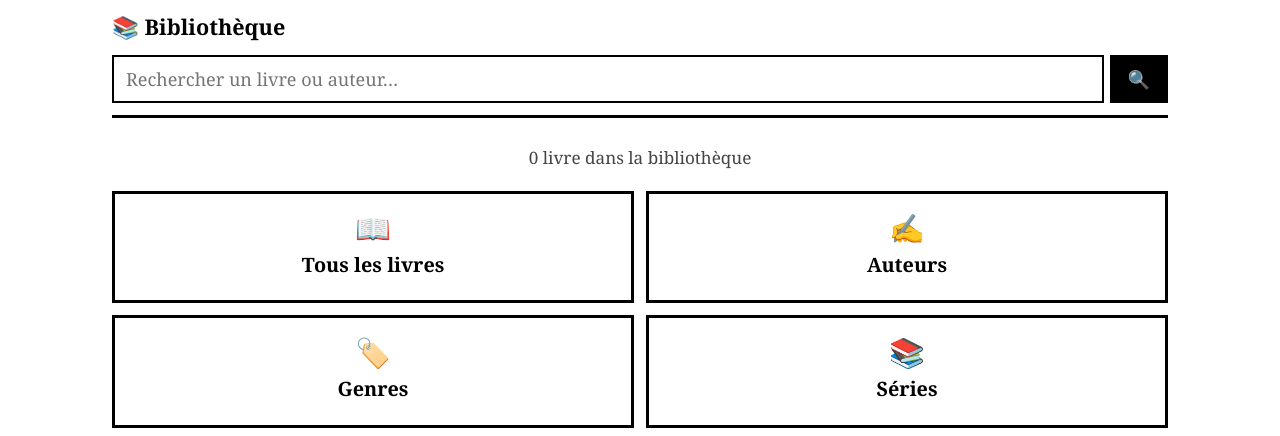
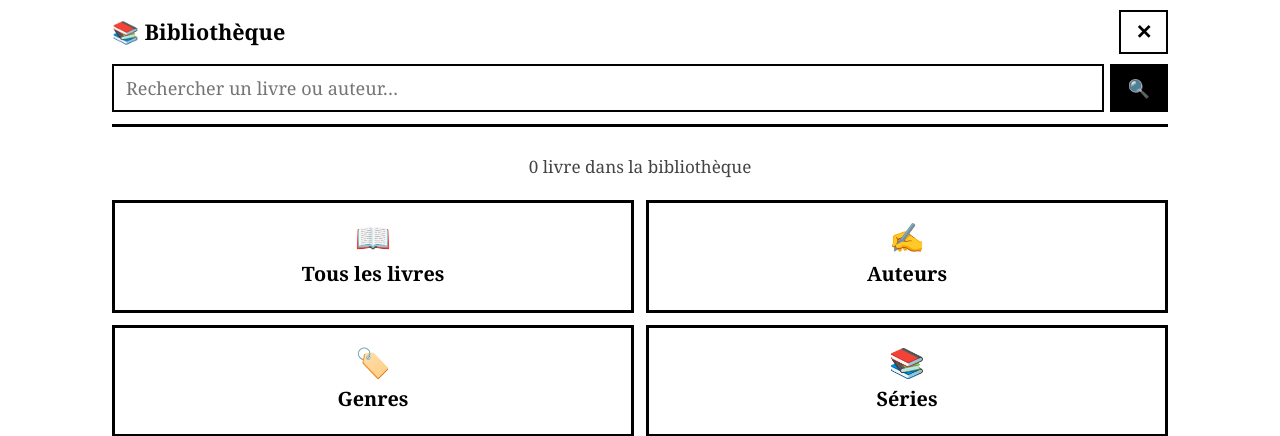
Before and after one commit to fmajurel/kobo-calibre-browser, a FastAPI app: page / in a window 1280 px wide. Shown: the top 436 px of the page. Run offline with FastAPI, Linux system fonts and the light colour scheme; the visitor is signed in with stand-in values (Sample User, id 1); data that the repository does not hold is empty.

Commit message:
feat: add close button to return to Kobo home screen
Adds a visible X button in the header that calls window.close(),
closing the browser and returning to the Kobo system UI.
Needed because Kobo system gestures (tap top = menu) are not
available while the browser is open.

Co-Authored-By: Claude Sonnet 4.6 <noreply@anthropic.com>

```diff
--- a/app/static/css/eink.css
+++ b/app/static/css/eink.css
@@ -62,6 +62,27 @@ h2 { font-size: 1.2rem; line-height: 1.3; margin: 16px 0 8px; }
 .header-top {
   display: flex;
   align-items: center;
+  justify-content: space-between;
+}
+
+.btn-close-browser {
+  font-size: 1.1rem;
+  font-weight: bold;
+  text-decoration: none;
+  color: #000;
+  border: 2px solid #000;
+  padding: 8px 14px;
+  min-height: 44px;
+  min-width: 44px;
+  display: inline-flex;
+  align-items: center;
+  justify-content: center;
+  line-height: 1;
+}
+
+.btn-close-browser:active {
+  background: #000;
+  color: #fff;
 }
 
 .site-title {
--- a/app/templates/base.html
+++ b/app/templates/base.html
@@ -12,6 +12,7 @@
   <header class="site-header">
     <div class="header-top">
       <a href="/" class="site-title">📚 Bibliothèque</a>
+      <a href="javascript:window.close()" class="btn-close-browser" title="Fermer le navigateur">✕</a>
     </div>
 
     {# Breadcrumb #}
```
